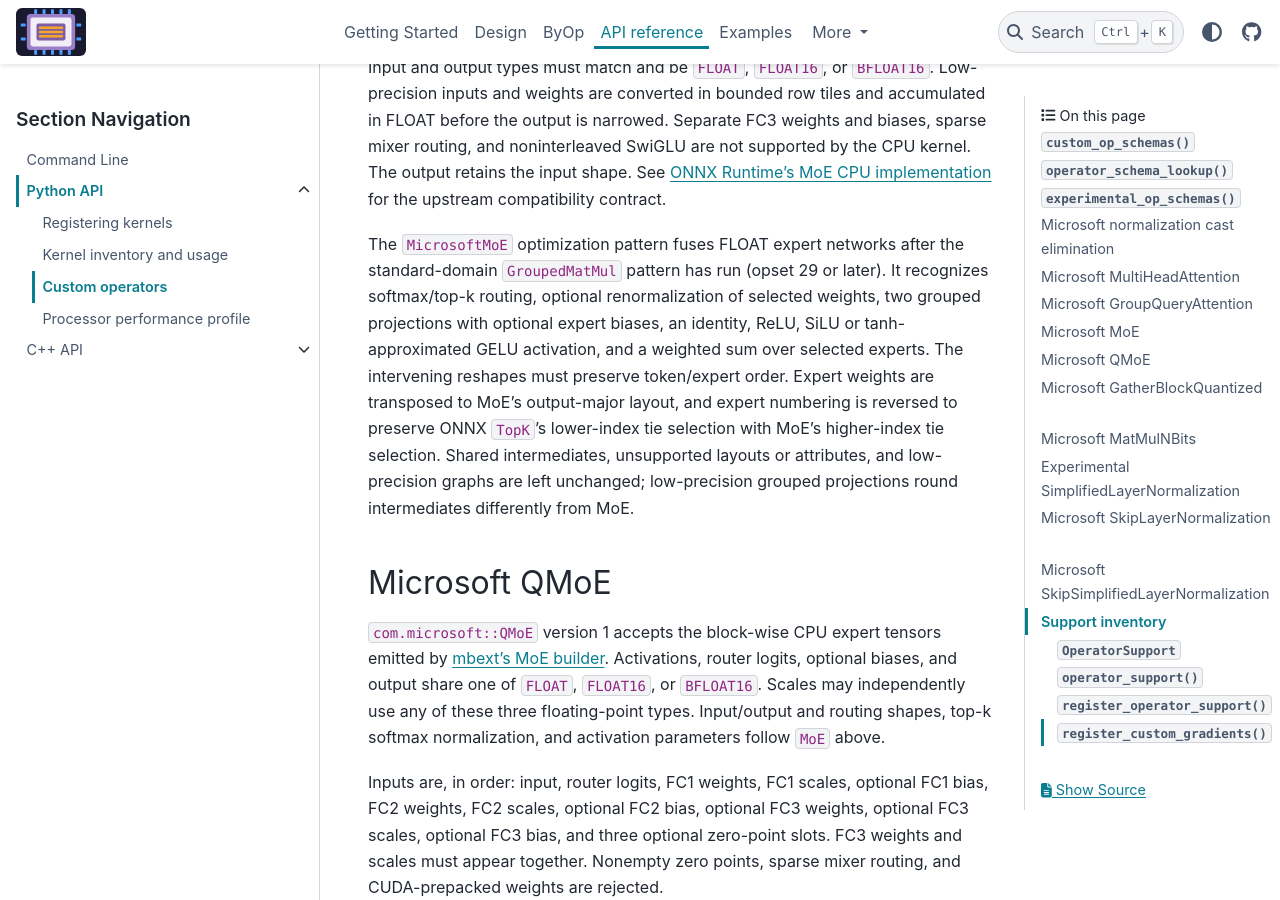
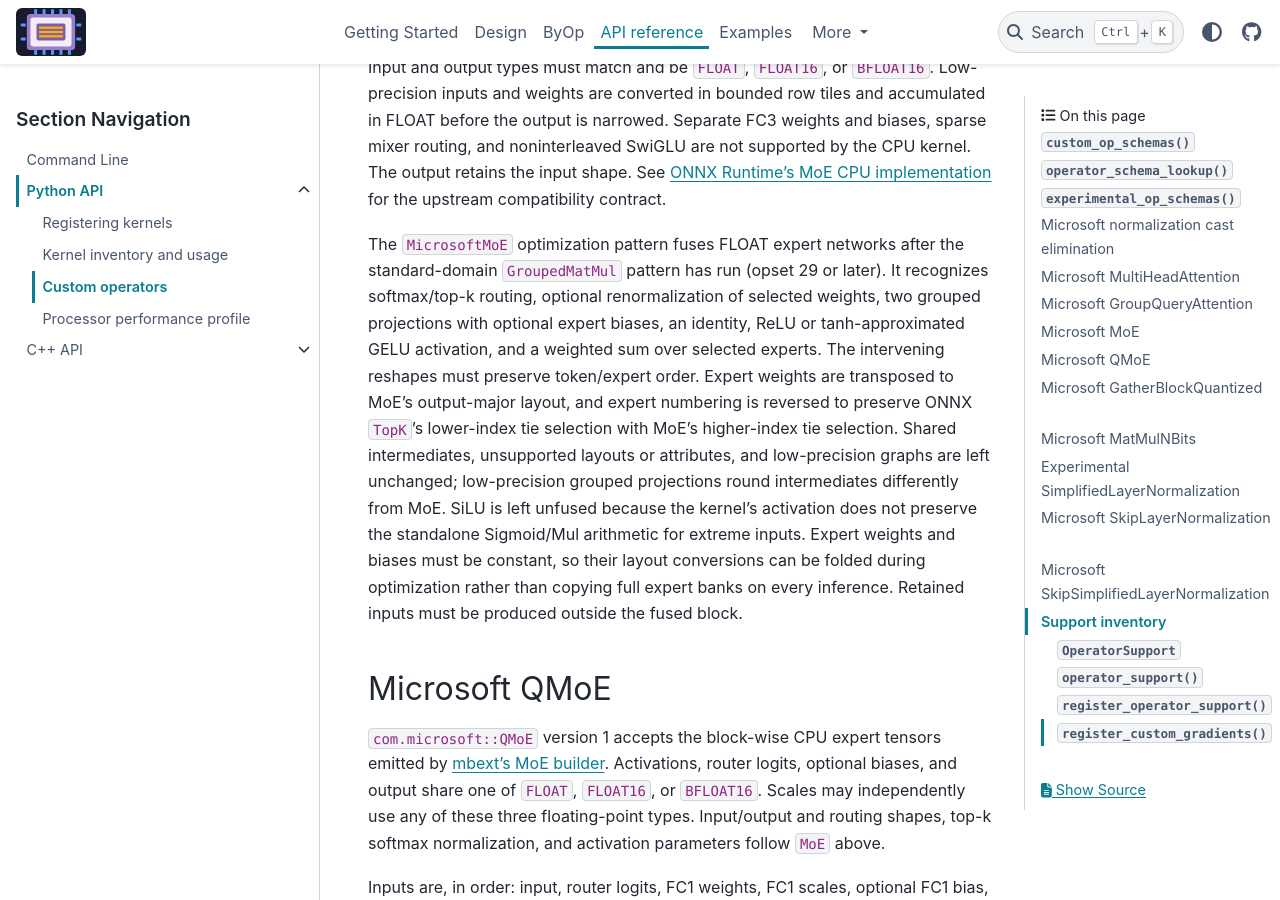
Before and after one commit to xadupre/onnx-light-cpu, a Sphinx documentation site: the page built from docs/api/python/custom_operators.rst, in a window 1280 px wide and 900 px high, scrolled down 3039 px. Built offline with Sphinx 7.4.7 and the PyData theme 0.15.4, drawn with Linux system fonts in a browser that asks for light colours; pages that are not in the unit, such as notebooks, are missing from menus.

Commit message:
Fix MoE fusion eligibility and zero-route NaN propagation
Leave SiLU and runtime expert parameters unfused, reject retained inputs whose producers are removed, and evaluate selected zero-weight FLOAT experts. Add focused rejection, layout-folding and numerical parity regressions.

Co-authored-by: Copilot <223556219+Copilot@users.noreply.github.com>

```diff
--- a/docs/api/python/custom_operators.rst
+++ b/docs/api/python/custom_operators.rst
@@ -144,6 +144,11 @@ to preserve ONNX ``TopK``'s lower-index tie selection with MoE's higher-index
 tie selection. Shared intermediates, unsupported layouts or attributes, and
 low-precision graphs are left unchanged; low-precision grouped projections
 round intermediates differently from MoE.
+SiLU is left unfused because the kernel's activation does not preserve the
+standalone Sigmoid/Mul arithmetic for extreme inputs. Expert weights and
+biases must be constant, so their layout conversions can be folded during
+optimization rather than copying full expert banks on every inference.
+Retained inputs must be produced outside the fused block.
 
 Microsoft QMoE
 ~~~~~~~~~~~~~~
```
Also changed, not shown: other parts of docs/api/python/custom_operators.rst (+1 -1 lines), 5 other files.
